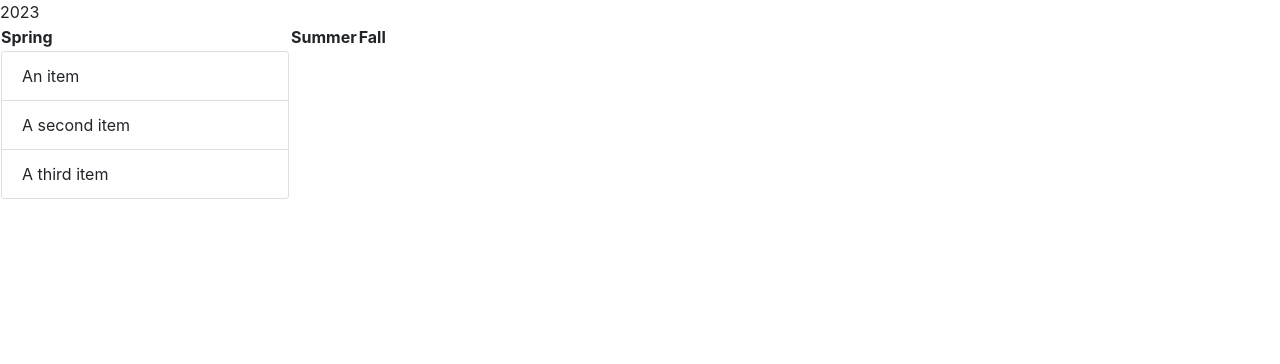
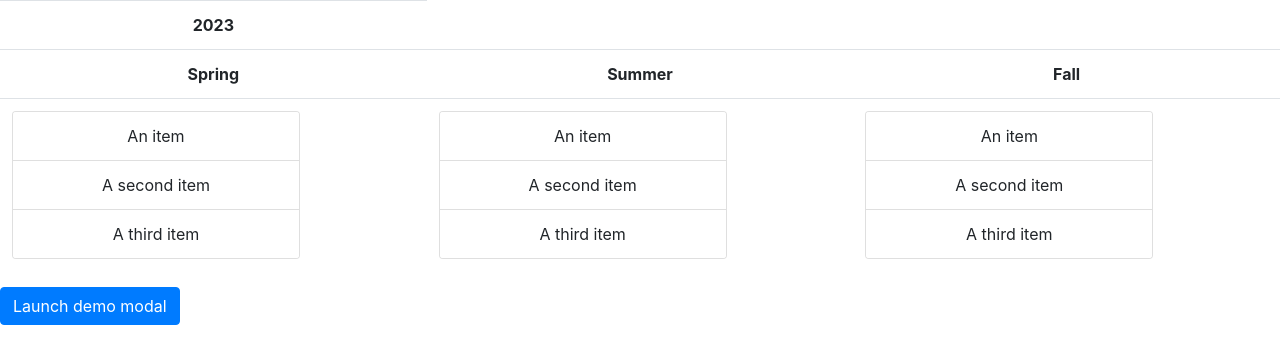
Before and after one commit to parshanpourbakht/DeedHacks2023, a website: page index.html in a window 1280 px wide. Drawn offline with nearby package versions, Linux system fonts and the light colour scheme.

Commit message:
setting up table and clickables

```diff
--- a/index.html
+++ b/index.html
@@ -7,29 +7,80 @@
         <meta http-equiv="X-UA-Compatible" content="IE=edge">
         <title></title>
         <link rel="stylesheet" href="https://stackpath.bootstrapcdn.com/bootstrap/4.5.2/css/bootstrap.min.css">
+    </head>
 
-    </head>
+
     <body>
-        <table>
-             2023
+        <table class="table text-center">
+            <tr>
+                <th>2023</th>
+            </tr>
             <tr>
               <th>Spring</th>
               <th>Summer</th>
               <th>Fall</th>
             </tr>
             <tr>
-              <td><div class="card" style="width: 18rem;">
+              <td>
+                <div class="card text-center" style="width: 18rem;">
+                    <ul class="list-group list-group-flush">
+                    <li class="list-group-item" data-toggle="modal" data-target="#myModal">An item</li>
+                    <li class="list-group-item">A second item</li>
+                    <li class="list-group-item">A third item</li>
+                    </ul>
+                </div>
+            </td>
 
+            <td>
+                <div class="card text-center" style="width: 18rem;">
                     <ul class="list-group list-group-flush">
                     <li class="list-group-item">An item</li>
                     <li class="list-group-item">A second item</li>
                     <li class="list-group-item">A third item</li>
                     </ul>
-              </div></td>
+              </div>
+            </td>
 
+            <td>
+                <div class="card text-center" style="width: 18rem;">
+                    <ul class="list-group list-group-flush">
+                    <li class="list-group-item" >An item</li>
+                    <li class="list-group-item">A second item</li>
+                    <li class="list-group-item">A third item</li>
+                    </ul>
+              </div>
+            </td>
             </tr>
 
+
         </table>
+
+       <!-- Button trigger modal -->
+<button type="button" class="btn btn-primary" data-bs-toggle="modal" data-bs-target="#exampleModal">
+    Launch demo modal
+  </button>
+
+  <!-- Modal -->
+  <div class="modal fade" id="exampleModal" tabindex="-1" aria-labelledby="exampleModalLabel" aria-hidden="true">
+    <div class="modal-dialog">
+      <div class="modal-content">
+        <div class="modal-header">
+          <h1 class="modal-title fs-5" id="exampleModalLabel">Modal title</h1>
+          <button type="button" class="btn-close" data-bs-dismiss="modal" aria-label="Close"></button>
+        </div>
+        <div class="modal-body">
+          ...
+        </div>
+        <div class="modal-footer">
+          <button type="button" class="btn btn-secondary" data-bs-dismiss="modal">Close</button>
+          <button type="button" class="btn btn-primary">Save changes</button>
+        </div>
+      </div>
+    </div>
+  </div>
+
+
+
         <script src="https://stackpath.bootstrapcdn.com/bootstrap/4.5.2/js/bootstrap.min.js"></script>
         <script src="script.js"></script>
     </body>
--- /dev/null
+++ b/package.json
@@ -0,0 +1,5 @@
+{
+  "dependencies": {
+    "bootstrap": "^5.3.0-alpha3"
+  }
+}
--- a/script.js
+++ b/script.js
@@ -1,12 +1 @@
 // Open the Bootstrap modal
-$('#myModal').modal('show');
-
-// Close the Bootstrap modal
-$('#myModal').modal('hide');
-
-
-// Add a click event listener to a button with the ID 'myButton'
-document.getElementById('myButton').addEventListener('click', function() {
-    // Open the Bootstrap modal
-    $('#myModal').modal('show');
-  });
```
Also changed, not shown: 1 other file. Lines whose indentation alone changed are shown as unchanged.
